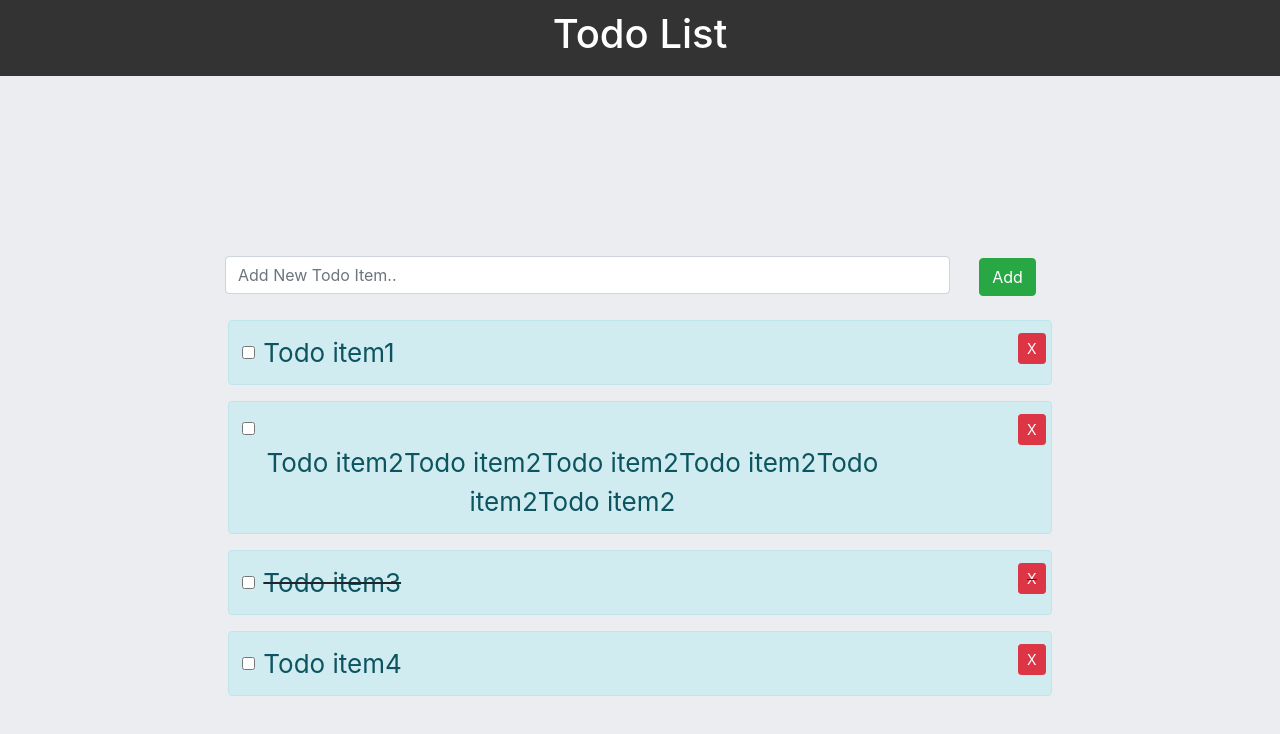
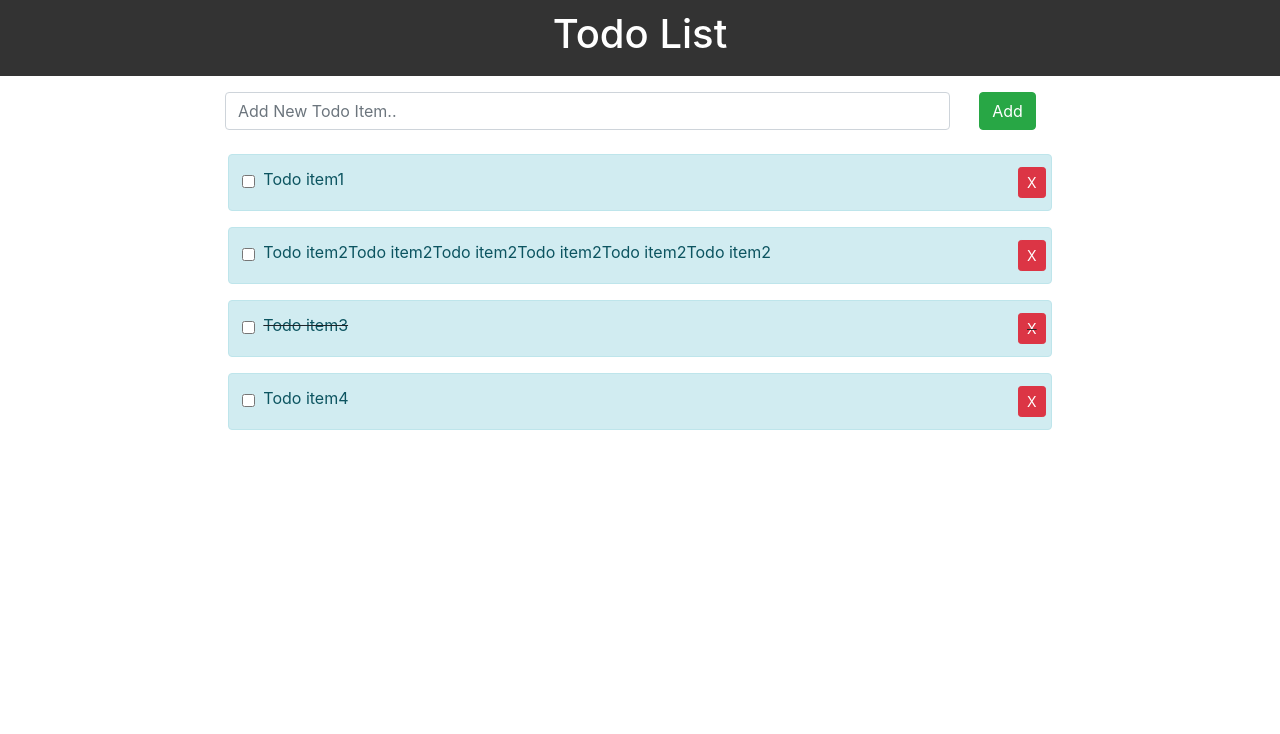
Before and after one commit to MelodyZhangHelloWorld/SimpleTodo_R, a React (Create React App) app: page / in a window 1280 px wide. Shown: the top 734 px of the page. Built offline with nearby package versions, Linux system fonts and the light colour scheme.

Commit message:
faileddto add Route
Signed-off-by: MelodyZhangHelloWorld <ge.zhang01@edu.sait.ca>

```diff
--- a/src/App.js
+++ b/src/App.js
@@ -1,8 +1,10 @@
 
 import './App.css';
-import { Component } from 'react';
+import {React, Component } from 'react';
 
-import {Container, } from 'react-bootstrap'; //*
+import {BrowserRouter as Router, Route} from 'react-router-dom'
+
+import {Container} from 'react-bootstrap'; //*
 import 'bootstrap/dist/css/bootstrap.min.css';
 
 import Todos from './components/Todos.js'
@@ -43,7 +45,7 @@ class App extends Component {
 
     //Toggle status
     markComplete = (id) => {
-        console.log('App.js ----- id: ', id )
+       // console.log('App.js ----- id: ', id )
         /**  */
         this.setState({todos: this.state.todos.map(todo => {
             if (todo.id === id) {
@@ -77,30 +79,34 @@ class App extends Component {
 render () {
 
 
-    console.log( this.state.todos)
+   // console.log( this.state.todos)
 
         return (
-    < div className = "App" >
-    <Header />
-    <header className = "App-header" >
-    <Container fluid>
+            //??
+ <Router>
+        < div className = "App" >
+        <Header />
 
 
- <AddTodo addTodo={this.addTodo} />
 
 
- <Todos
+        <Container fluid>
+        <AddTodo addTodo={this.addTodo} />
 
- todos={this.state.todos}
- markComplete={this.markComplete}
- delTodo={this.delTodo}
+        <Todos todos={this.state.todos} markComplete={this.markComplete}
+        delTodo={this.delTodo} />
+            </Container>
 
- />
 
-        </Container>
 
-    </header>
-    </div>
+
+
+
+
+
+        </div>
+
+</Router>
 );
 }
 
--- a/src/components/AddTodo.js
+++ b/src/components/AddTodo.js
@@ -25,7 +25,8 @@ export class AddTodo extends Component {
       <Form className="mb-4 mt-3" onSubmit={this.onSubmit} >
 <Form.Row className="justify-content-center" >
 
-  <Col  xs='10' md='8' lg='4' xl='7' >
+  <Col  xs='10' md={{ span: 5, offset: 2 }} lg={{ span: 5, offset: 2 }}
+  xl={{ span: 7, offset:0}} >
 
   <Form.Control type="text" name='title'
   value={this.state.title}
```
Also changed, not shown: src/views/About.js (added, +17 -0 lines), 1 other file (tests, documents, lock files or other folders).
